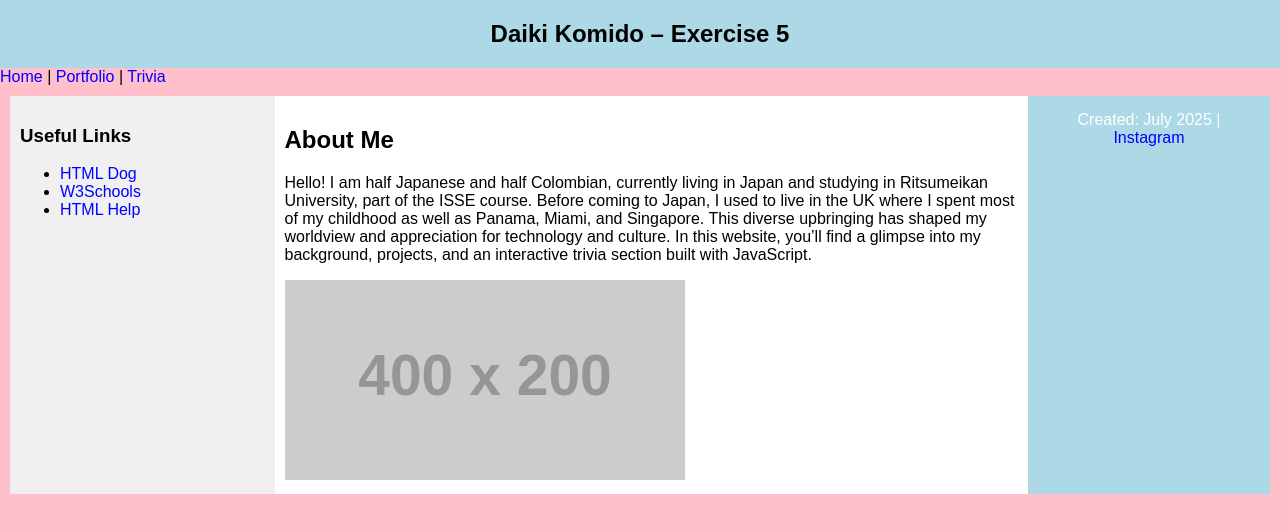
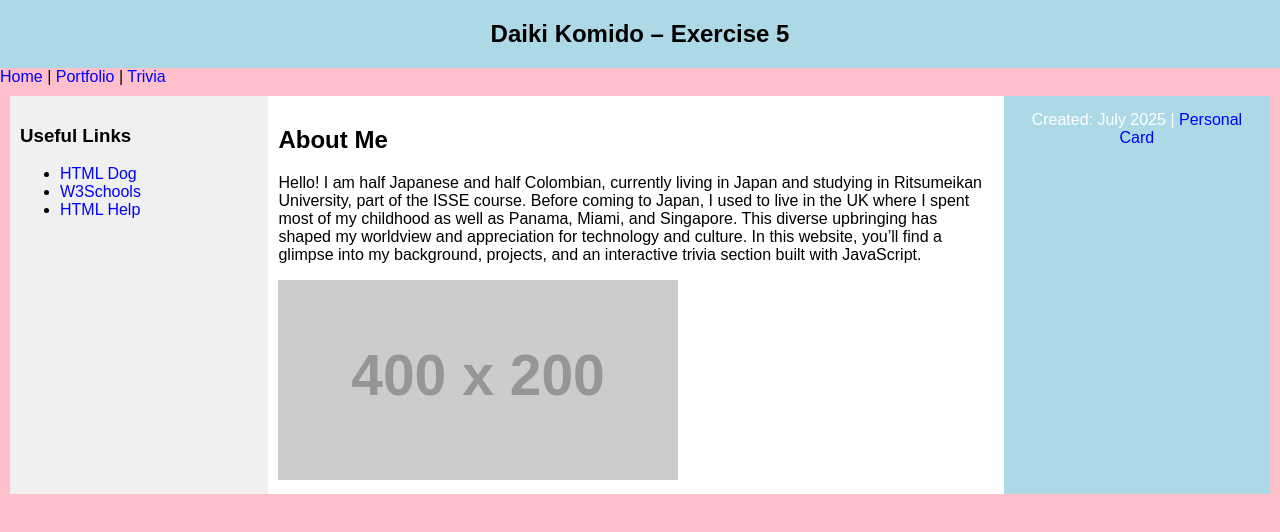
Before and after one commit to lefovers/Projectwebsite, a plain HTML site: page index.html in a window 1280 px wide. Drawn offline with Linux system fonts and the light colour scheme; placeholder pictures from the web are drawn by us.

Commit message:
Update index.html

```diff
--- a/index.html
+++ b/index.html
@@ -39,7 +39,7 @@
   <!-- FOOTER -->
   <footer>
     Created: July 2025 |
-    <a href="https://guns.lol/leftovers" target="Personal Card">Instagram</a>
+    <a href="https://guns.lol/leftovers" target="Personal Card">Personal Card</a>
   </footer>
 
 </body>
```
